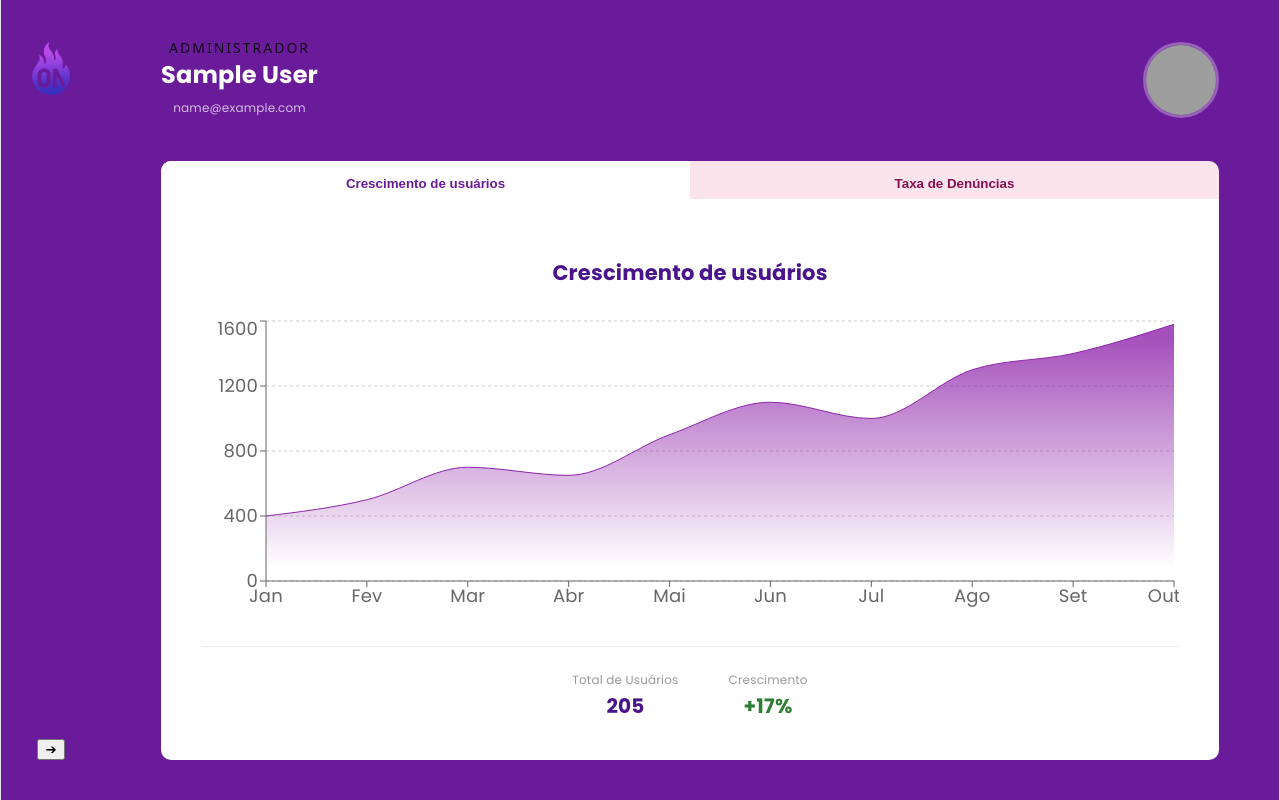
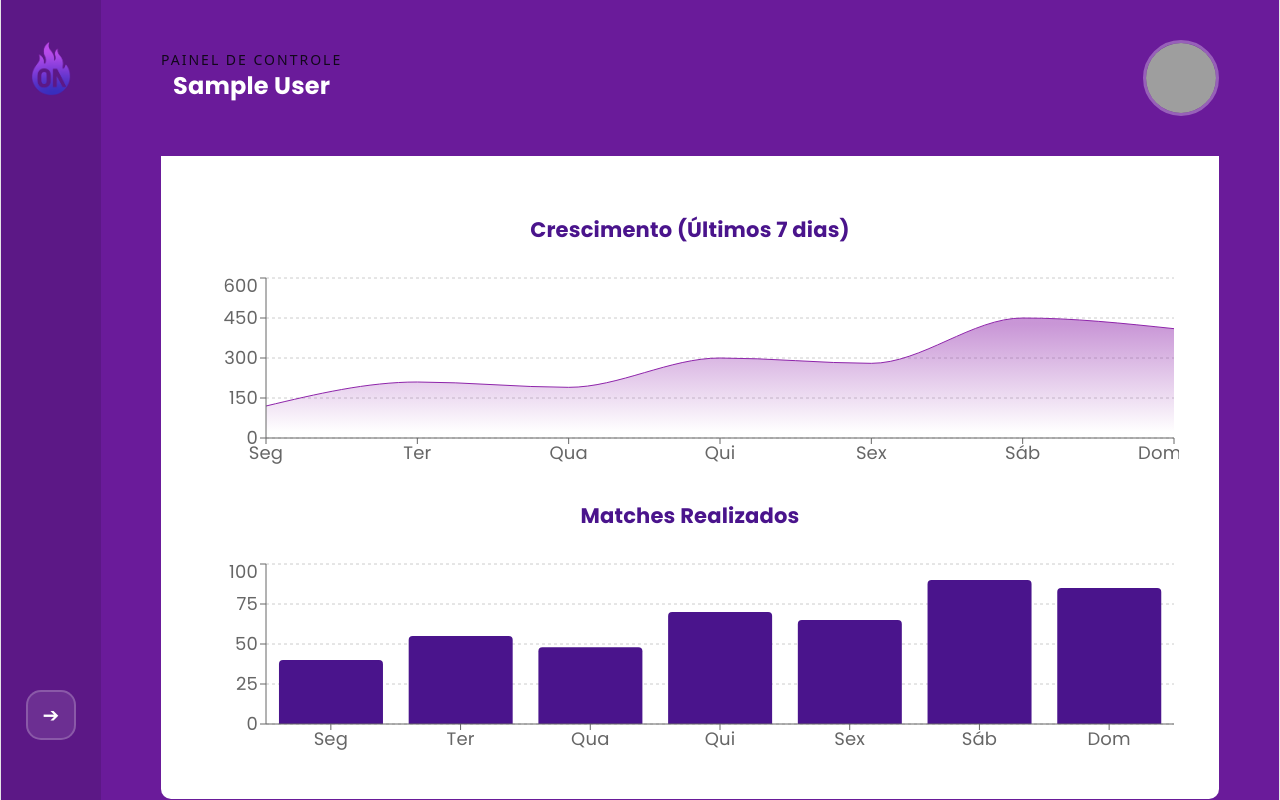
Before and after one commit to LucasFigs/openest-web, a React (Vite) app: page /admin in a window 1280 px wide. Built offline with nearby package versions, Linux system fonts and the light colour scheme; sample sign-in values are in the browser's storage; grey boxes are pictures that could not be loaded.

Commit message:
feat: implement dashboard kpi charts and sidebar logout button styling #41

```diff
--- a/src/pages/Admin/Admin.css
+++ b/src/pages/Admin/Admin.css
@@ -110,3 +110,43 @@
 .stat-box span { display: block; font-size: 12px; color: #999; }
 .stat-box strong { font-size: 20px; color: #4a148c; }
 .positive { color: #2e7d32 !important; }
+
+/* --- Estilização do Botão de Voltar/Sair --- */
+.logout-btn {
+  width: 50px;
+  height: 50px;
+  border-radius: 15px; /* Levemente arredondado, estilo iOS/Moderno */
+  border: 2px solid rgba(255, 255, 255, 0.2);
+  background: rgba(255, 255, 255, 0.1);
+  color: white;
+  font-size: 20px;
+  cursor: pointer;
+  display: flex;
+  align-items: center;
+  justify-content: center;
+  transition: all 0.3s ease;
+  margin-bottom: 20px; /* Distância do fundo da sidebar */
+}
+
+.logout-btn:hover {
+  background: white;
+  color: #6a1b9a; /* Roxo principal do seu projeto */
+  transform: translateY(-3px);
+  box-shadow: 0 5px 15px rgba(0, 0, 0, 0.2);
+}
+
+/* Opcional: Efeito de clique */
+.logout-btn:active {
+  transform: scale(0.95);
+}
+
+/* Ajuste na Sidebar para garantir que o botão fique no fundo */
+.admin-sidebar {
+  width: 100px;
+  display: flex;
+  flex-direction: column;
+  align-items: center;
+  justify-content: space-between; /* Garante logo no topo e botão no fundo */
+  padding: 40px 0;
+  background-color: #00000021; /* Um roxo levemente mais escuro para profundidade */
+}
--- a/src/pages/Admin/Admin.jsx
+++ b/src/pages/Admin/Admin.jsx
@@ -1,29 +1,70 @@
 import React, { useState, useEffect, useContext } from 'react';
 import { useNavigate, Navigate } from 'react-router-dom';
 import { AuthContext } from '../../contexts/AuthContext';
-import { motion } from 'framer-motion'; // Import para animação
-import { AreaChart, Area, XAxis, YAxis, CartesianGrid, Tooltip, ResponsiveContainer } from 'recharts';
+import { motion } from 'framer-motion';
+import {
+  AreaChart, Area, XAxis, YAxis, CartesianGrid, Tooltip, ResponsiveContainer,
+  BarChart, Bar, PieChart, Pie, Cell
+} from 'recharts';
 import './Admin.css';
 
-// Importação da sua logo local
 import logoOn from '../../assets/images/LOGO.png';
 
 const Admin = () => {
   const { user } = useContext(AuthContext);
   const navigate = useNavigate();
   const [activeTab, setActiveTab] = useState('metrics');
-  const [reports, setReports] = useState([]);
 
-  // Mock de dados para os gráficos do protótipo
-  const growthData = [
-    { name: 'Jan', value: 400 }, { name: 'Fev', value: 500 },
-    { name: 'Mar', value: 700 }, { name: 'Abr', value: 650 },
-    { name: 'Mai', value: 900 }, { name: 'Jun', value: 1100 },
-    { name: 'Jul', value: 1000 }, { name: 'Ago', value: 1300 },
-    { name: 'Set', value: 1400 }, { name: 'Out', value: 1580 },
-  ];
+  // Estado para os dados da API
+  const [stats, setStats] = useState({
+    growth: [],
+    matches: [],
+    reportsData: []
+  });
 
-  // Proteção de Rota: Verifica se é Admin
+  // Cores para o gráfico de denúncias
+  const COLORS = ['#FF8042', '#FFBB28', '#00C49F'];
+
+  useEffect(() => {
+    const fetchKPIs = () => {
+      // Simulação de chamada de API (Substitua pelo seu fetch real)
+      const mockKPIs = {
+        growth: [
+          { name: 'Seg', value: 120 }, { name: 'Ter', value: 210 },
+          { name: 'Qua', value: 190 }, { name: 'Qui', value: 300 },
+          { name: 'Sex', value: 280 }, { name: 'Sáb', value: 450 },
+          { name: 'Dom', value: 410 },
+        ],
+        matches: [
+          { name: 'Seg', count: 40 }, { name: 'Ter', count: 55 },
+          { name: 'Qua', count: 48 }, { name: 'Qui', count: 70 },
+          { name: 'Sex', count: 65 }, { name: 'Sáb', count: 90 },
+          { name: 'Dom', count: 85 },
+        ],
+        reportsData: [
+          { name: 'Pendentes', value: 5 },
+          { name: 'Em Análise', value: 3 },
+          { name: 'Resolvidos', value: 12 }
+        ]
+      };
+      setStats(mockKPIs);
+    };
+
+    // const fetchKPIs = async () => {
+    //   try {
+    // const response = await fetch('http://seu-api-url/admin/stats');
+    // const data = await response.json();
+    // setStats(data);
+    // } catch (error) {
+    // console.error("Erro ao buscar KPIs:", error);
+    // }
+    // };
+
+    fetchKPIs();
+    const interval = setInterval(fetchKPIs, 30000); // Refresh a cada 30s
+    return () => clearInterval(interval);
+  }, []);
+
   if (user?.role !== 'admin') {
     return <Navigate to="/discovery" />;
   }
@@ -35,60 +76,38 @@ const Admin = () => {
       animate={{ opacity: 1 }}
       transition={{ duration: 0.5 }}
     >
-      {/* Sidebar Lateral (Estilo Protótipo) */}
       <aside className="admin-sidebar">
-        {/* SUBSTITUIÇÃO DA DIV PELO LOGO COM ANIMAÇÃO */}
-        <motion.div
-          className="admin-logo-wrapper"
-          initial={{ scale: 0.8, opacity: 0 }}
-          animate={{ scale: 1, opacity: 1 }}
-          transition={{ delay: 0.2, duration: 0.4 }}
-        >
-           <img
-             src={logoOn}
-             alt="Openest Logo"
-             style={{ width: '40px', height: 'auto', objectFit: 'contain' }}
-           />
+        <motion.div className="admin-logo-wrapper" whileHover={{ scale: 1.1 }}>
+           <img src={logoOn} alt="Openest Logo" style={{ width: '40px' }} />
         </motion.div>
-
         <button className="logout-btn" onClick={() => navigate('/discovery')}> ➔ </button>
       </aside>
 
-      {/* Conteúdo Principal */}
       <main className="admin-main-content">
         <header className="admin-header">
           <div className="admin-user-info">
-            <h2>ADMINISTRADOR</h2>
-            <p>{user?.name || "Leandro Soares"}</p>
-            <span>{user?.email || "admin@openest.com"}</span>
+            <h2>PAINEL DE CONTROLE</h2>
+            <p>{user?.name || "Eduardo Dourado"}</p>
           </div>
           <img src={user?.avatar || "https://github.com/edudouraado.png"} alt="Admin" className="admin-avatar" />
         </header>
 
-        {/* Abas de Navegação */}
         <nav className="admin-tabs">
-          <button
-            className={activeTab === 'metrics' ? 'active' : ''}
-            onClick={() => setActiveTab('metrics')}
-          >
-            Crescimento de usuários
+          <button className={activeTab === 'metrics' ? 'active' : ''} onClick={() => setActiveTab('metrics')}>
+            Usuários & Matches
           </button>
-          <button
-            className={activeTab === 'reports' ? 'active' : ''}
-            onClick={() => setActiveTab('reports')}
-          >
-            Taxa de Denúncias
+          <button className={activeTab === 'reports' ? 'active' : ''} onClick={() => setActiveTab('reports')}>
+            Status de Denúncias
           </button>
         </nav>
 
-        {/* Container Branco do Dashboard */}
         <section className="dashboard-card">
           {activeTab === 'metrics' ? (
             <div className="metrics-view">
-              <h3>Crescimento de usuários</h3>
-              <div className="chart-wrapper">
-                <ResponsiveContainer width="100%" height={300}>
-                  <AreaChart data={growthData}>
+              <div className="chart-group">
+                <h3>Crescimento (Últimos 7 dias)</h3>
+                <ResponsiveContainer width="100%" height={200}>
+                  <AreaChart data={stats.growth}>
                     <defs>
                       <linearGradient id="colorValue" x1="0" y1="0" x2="0" y2="1">
                         <stop offset="5%" stopColor="#8e24aa" stopOpacity={0.8}/>
@@ -99,26 +118,47 @@ const Admin = () => {
                     <XAxis dataKey="name" />
                     <YAxis />
                     <Tooltip />
-                    <Area type="monotone" dataKey="value" stroke="#8e24aa" fillOpacity={1} fill="url(#colorValue)" />
+                    <Area type="monotone" dataKey="value" stroke="#8e24aa" fill="url(#colorValue)" />
                   </AreaChart>
                 </ResponsiveContainer>
               </div>
-              <div className="metrics-footer">
-                <div className="stat-box">
-                  <span>Total de Usuários</span>
-                  <strong>205</strong>
-                </div>
-                <div className="stat-box">
-                  <span>Crescimento</span>
-                  <strong className="positive">+17%</strong>
-                </div>
+
+              <div className="chart-group" style={{ marginTop: '30px' }}>
+                <h3>Matches Realizados</h3>
+                <ResponsiveContainer width="100%" height={200}>
+                  <BarChart data={stats.matches}>
+                    <CartesianGrid strokeDasharray="3 3" vertical={false} />
+                    <XAxis dataKey="name" />
+                    <YAxis />
+                    <Tooltip />
+                    <Bar dataKey="count" fill="#4a148c" radius={[4, 4, 0, 0]} />
+                  </BarChart>
+                </ResponsiveContainer>
               </div>
             </div>
           ) : (
             <div className="reports-view">
-              <h3>Denúncias Pendentes</h3>
-              <div className="reports-list">
-                  <p>Nenhuma denúncia crítica no momento.</p>
+              <h3>Distribuição de Denúncias</h3>
+              <ResponsiveContainer width="100%" height={300}>
+                <PieChart>
+                  <Pie
+                    data={stats.reportsData}
+                    innerRadius={60}
+                    outerRadius={100}
+                    paddingAngle={5}
+                    dataKey="value"
+                  >
+                    {stats.reportsData.map((entry, index) => (
+                      <Cell key={`cell-${index}`} fill={COLORS[index % COLORS.length]} />
+                    ))}
+                  </Pie>
+                  <Tooltip />
+                </PieChart>
+              </ResponsiveContainer>
+              <div className="reports-legend">
+                {stats.reportsData.map((item, i) => (
+                  <div key={i}><span style={{ color: COLORS[i] }}>●</span> {item.name}: {item.value}</div>
+                ))}
               </div>
             </div>
           )}
--- a/src/pages/welcome/Welcome.jsx
+++ b/src/pages/welcome/Welcome.jsx
@@ -44,7 +44,7 @@ const Welcome = () => {
             </h1>
             <p className="welcome-hero-subtitle">
               O refúgio seguro para casais e indivíduos explorarem novas experiências
-              com total discrição e autenticidade em Fortaleza.
+              com total discrição e autenticidade.
             </p>
             <button className="welcome-hero-cta" onClick={() => navigate('/register')}>
               Começar agora
@@ -74,7 +74,7 @@ const Welcome = () => {
         </section>
 
         <footer className="welcome-footer-simple">
-          <p>© 2026 Openest - Feito com liberdade em Fortaleza.</p>
+          <p>© 2026 Openest - Feito com liberdade e sigilo.</p>
         </footer>
       </div>
     </div>
```
